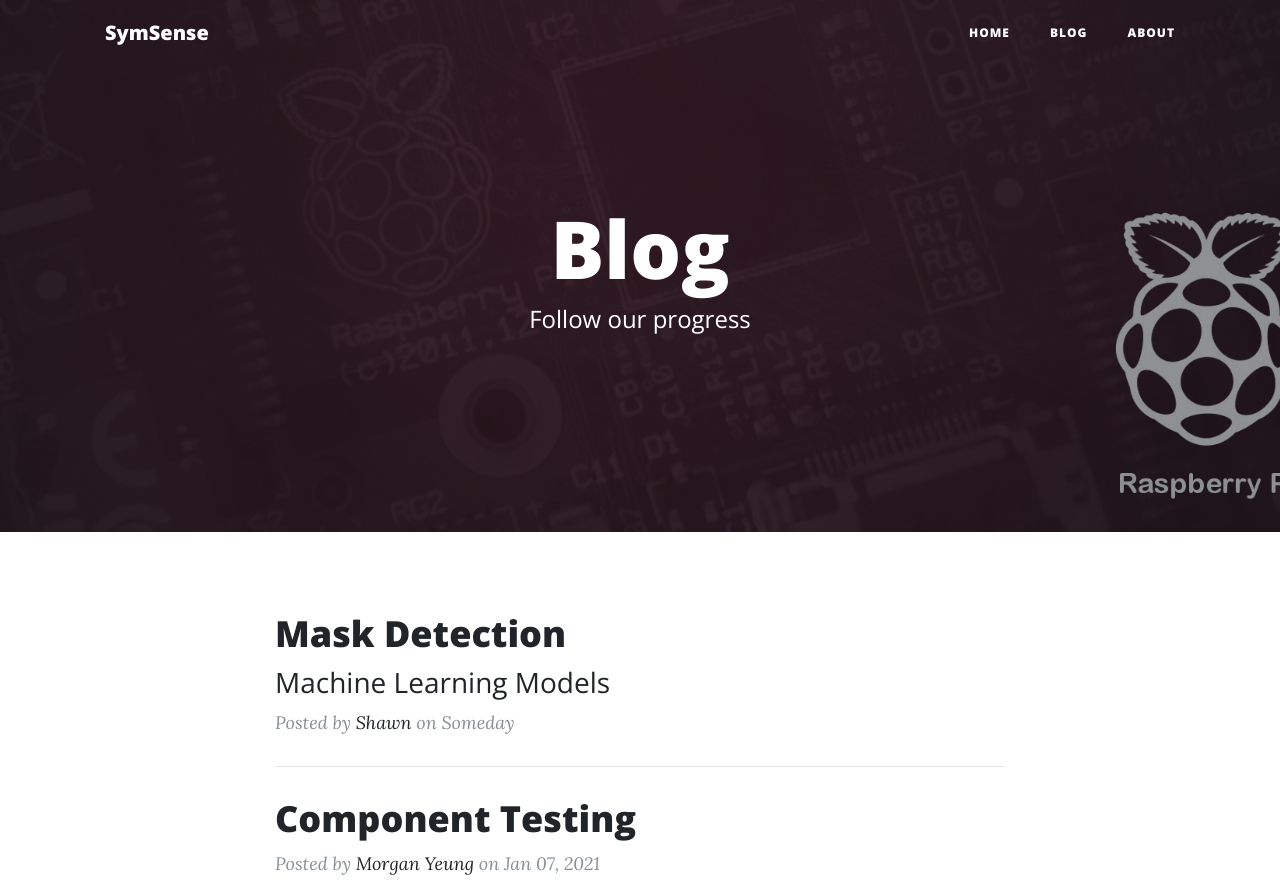
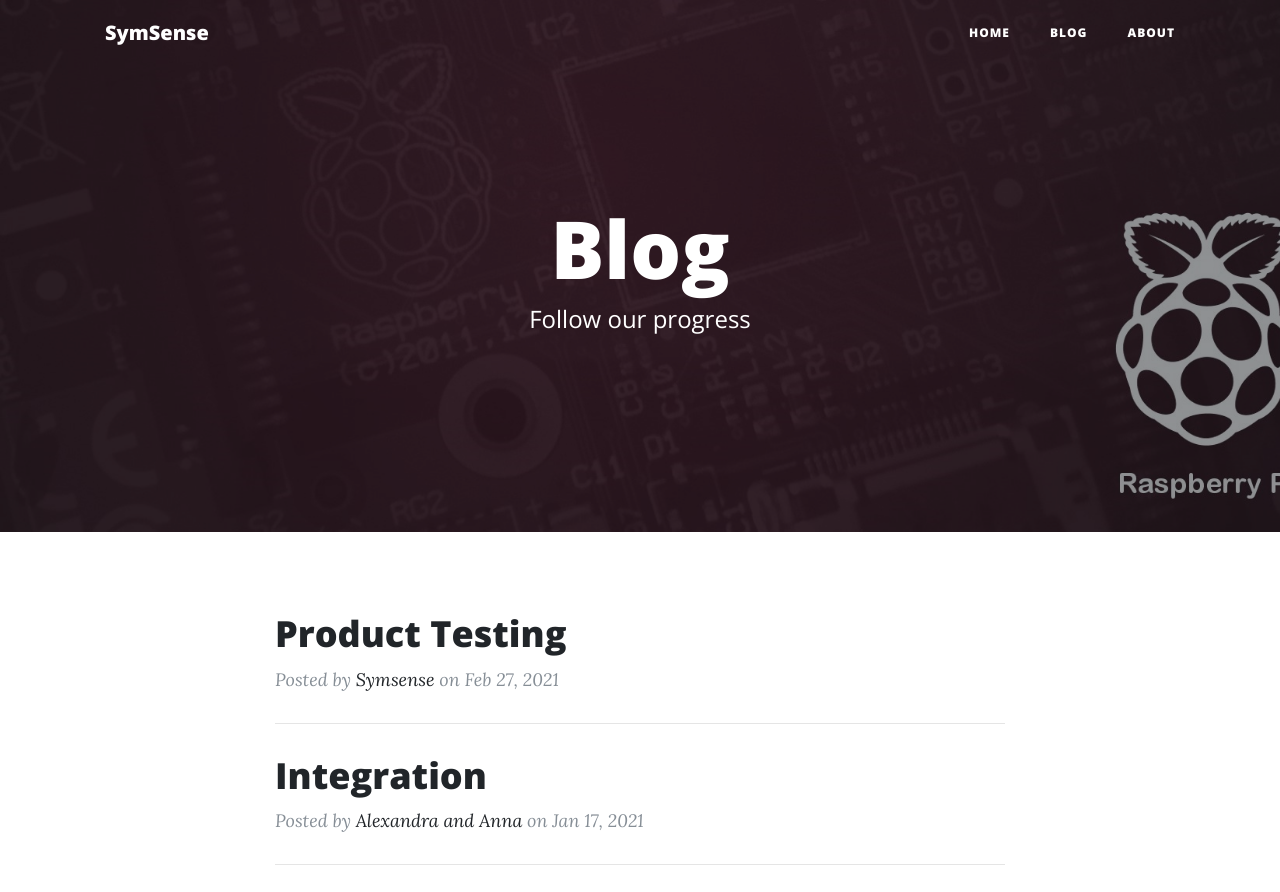
Before and after one commit to symsense/symsense.github.io, a website: page blog.html in a window 1280 px wide. Shown: the top 892 px of the page. Drawn offline with nearby package versions, Linux system fonts and the light colour scheme.

Commit message:
future posts

```diff
--- a/blog.html
+++ b/blog.html
@@ -68,6 +68,28 @@
   <div class="container">
     <div class="row">
       <div class="col-lg-8 col-md-10 mx-auto">
+        <div class="post-preview">
+          <a href="component_testing.html">
+            <h2 class="post-title">
+              Product Testing
+            </h2>
+          </a>
+          <p class="post-meta">Posted by
+            <a href="#">Symsense</a>
+            on Feb 27, 2021</p>
+        </div>
+        <hr>
+        <div class="post-preview">
+          <a href="component_testing.html">
+            <h2 class="post-title">
+              Integration
+            </h2>
+          </a>
+          <p class="post-meta">Posted by
+            <a href="#">Alexandra and Anna</a>
+            on Jan 17, 2021</p>
+        </div>
+        <hr>
         <div class="post-preview">
           <a href="mlmodels.html">
             <h2 class="post-title">
```
